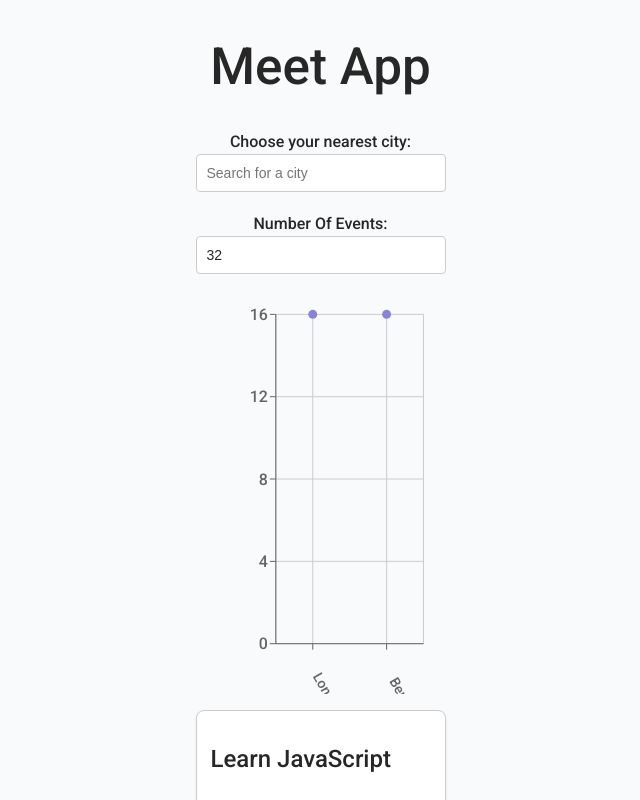
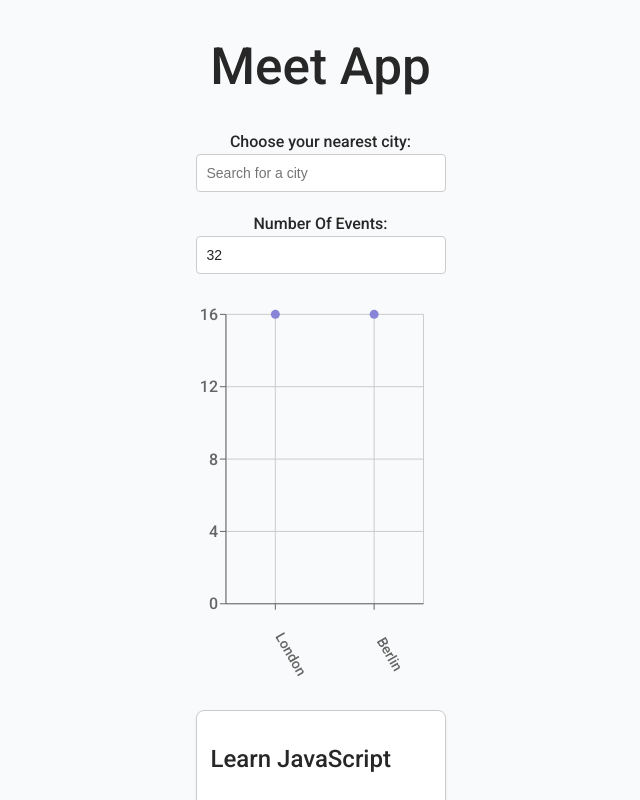
Before and after one commit to tamperic/meet, a React (Vite) app: page / in a window 1280 px wide. Shown: the top 800 px of the page, without its empty margins (332-972 px from the left). Built offline with nearby package versions, Linux system fonts and the light colour scheme; what atatus-spa would draw is missing.

Commit message:
Update the bottom & left margins
This reverts commit 6d8430406d8ab307f48709dc7bde912c0449337c.

```diff
--- a/src/components/CityEventsChart.jsx
+++ b/src/components/CityEventsChart.jsx
@@ -19,7 +19,7 @@ const CityEventsChart = ({ events, allLocations }) => {
 
     return (
         <ResponsiveContainer width="99%" height={400}>
-            <ScatterChart margin={{ top: 20, bottom: 20, left: 20, right: 20}}>
+            <ScatterChart margin={{ top: 20, bottom: 60, left: -30, right: 20}}>
                 <CartesianGrid />
                 <XAxis
                     type="category" dataKey="city" name="City"
```
